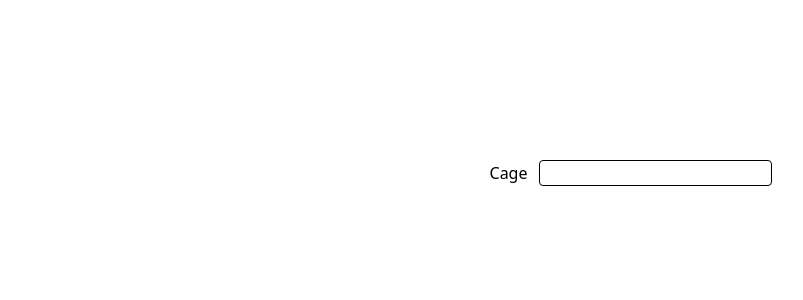
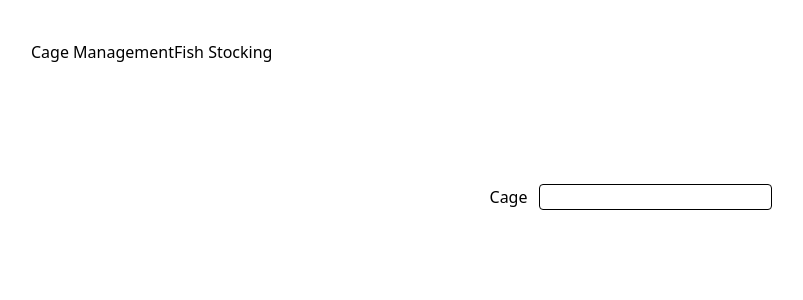
Before and after one commit to mariosmorfo/aquaManager-project, an Angular app: page /cage-management in a window 1280 px wide. Shown: the top 300 px of the page, without its empty margins (9-812 px from the left). Built offline with nearby package versions, Linux system fonts and the light colour scheme.

Commit message:
feat: create text and linkName for the components

```diff
--- a/src/app/components/list-menu/list-menu.ts
+++ b/src/app/components/list-menu/list-menu.ts
@@ -1,11 +1,15 @@
 import { Component } from '@angular/core';
+import { RouterLink, RouterLinkActive } from '@angular/router';
 
 @Component({
   selector: 'app-list-menu',
-  imports: [],
+  imports: [RouterLink, RouterLinkActive],
   templateUrl: './list-menu.html',
   styleUrl: './list-menu.css'
 })
 export class ListMenu {
-
+  menu = [
+    {text: "Cage Management", linkName:'cage-management'},
+    {text: "Fish Stocking", linkName: 'fish-stocking'}
+  ]
 }
```
